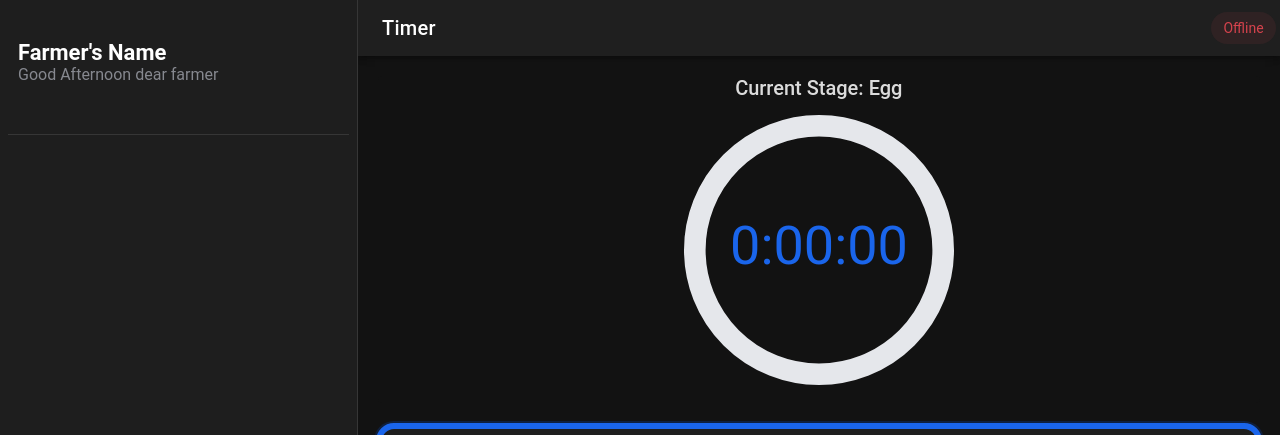
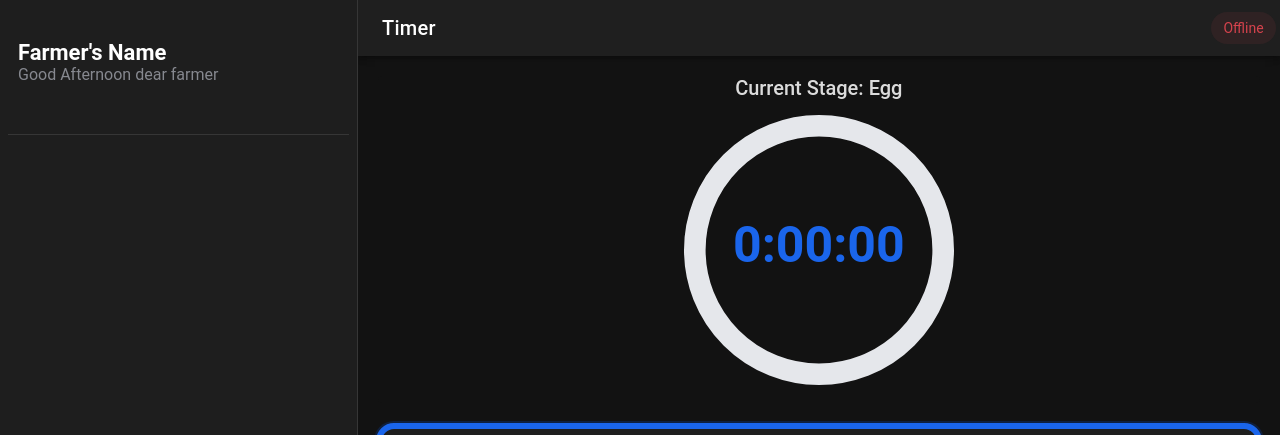
Before and after one commit to TheMasshiro/bsfly-iot, a React (Vite) app in the folder bsfly-iot/: page /photoperiod in a window 1280 px wide. Shown: the top 435 px of the page. Built offline with nearby package versions, Linux system fonts and the light colour scheme.

Commit message:
refactor(timer): extract countdown text from progress bar component

```diff
--- a/bsfly-iot/src/pages/Timer/Timer.css
+++ b/bsfly-iot/src/pages/Timer/Timer.css
@@ -26,9 +26,12 @@
   height: 270px;
 }
 
-.timer-page .progress-text {
+.timer-page .timer-text {
   position: absolute;
-  bottom: 210px;
+  font-weight: 700;
+  font-size: 50px;
+  color: #1a65eb;
+  bottom: 120px;
   left: 50%;
   transform: translateX(-50%);
   z-index: 10;
--- a/bsfly-iot/src/pages/Timer/Timer.tsx
+++ b/bsfly-iot/src/pages/Timer/Timer.tsx
@@ -70,12 +70,6 @@ const Timer: React.FC = () => {
                                                 className="circular-progress"
                                                 value={0}
                                                 maxValue={1}
-                                                text={time ? (
-                                                    <Countdown
-                                                        date={Date.now() + (time * 1000)}
-                                                        renderer={renderer}
-                                                    />
-                                                ) : "0:00:00"}
                                                 styles={buildStyles({
                                                     pathColor: '#1a65eb',
                                                     textColor: '#1a65eb',
@@ -83,7 +77,13 @@ const Timer: React.FC = () => {
                                                     pathTransitionDuration: 0.9,
                                                 })}
                                             />
-                                            <IonText className="progress-text">
+                                            <IonText className="timer-text">
+                                                {time ? (
+                                                    <Countdown
+                                                        date={Date.now() + (time * 1000)}
+                                                        renderer={renderer}
+                                                    />
+                                                ) : "0:00:00"}
                                             </IonText>
                                         </div>
                                     </div>
@@ -104,7 +104,7 @@ const Timer: React.FC = () => {
                                         button
                                         onClick={() => {
                                             setTime(timer.seconds)
-                                            presentToast(`Light is set to ${timer.name}`, 1500)
+                                            presentToast(timer.name, 1500)
                                         }
                                         }
                                     >
```
